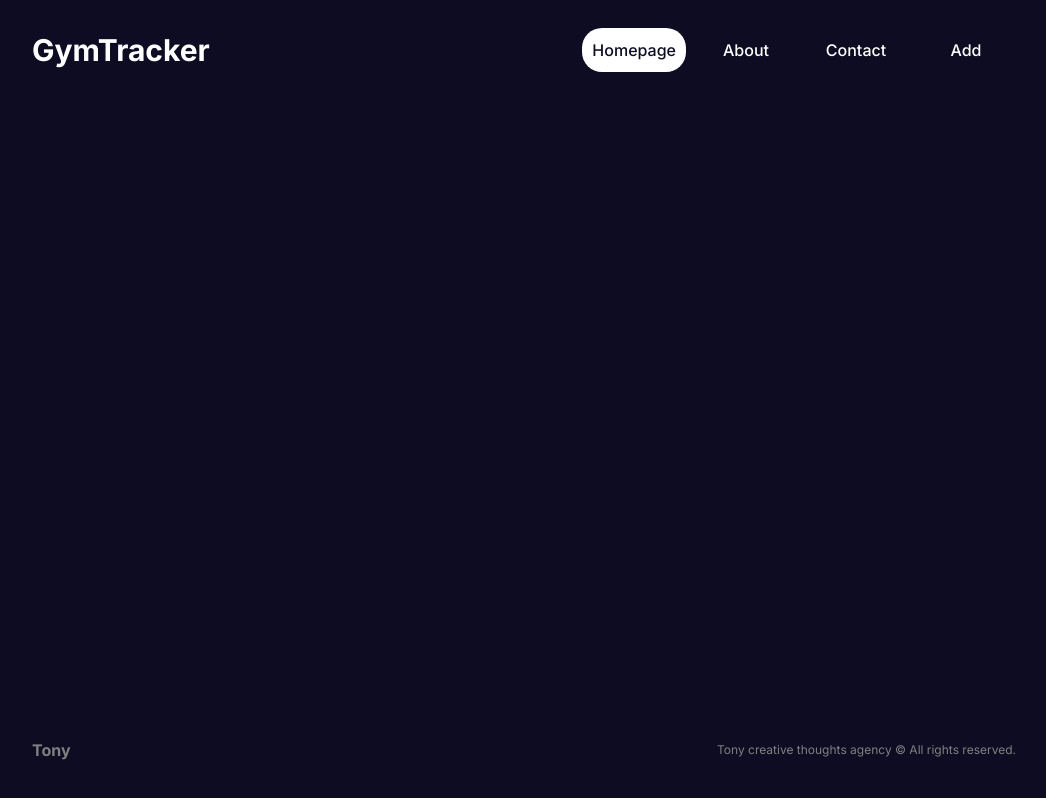
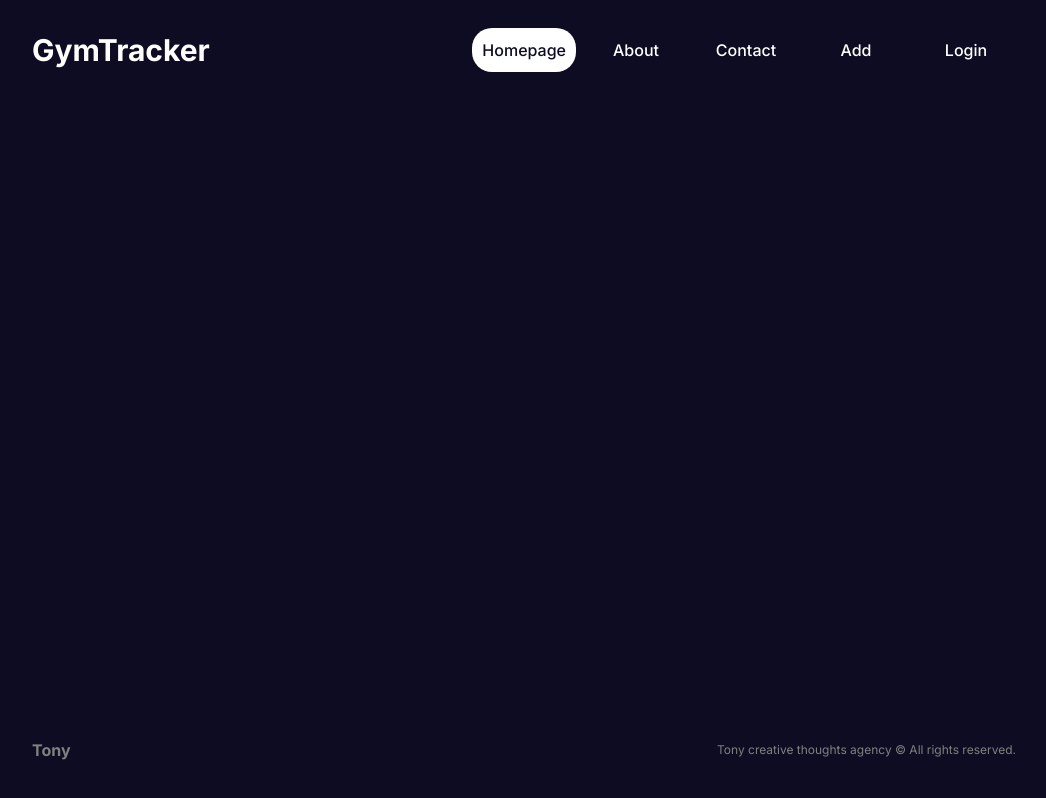
Before and after one commit to TonyNgyen/GymTracker, a Next.js app: page / in a window 1280 px wide. Shown: the whole page, without its empty margins (116-1162 px from the left). Built offline with nearby package versions, Linux system fonts and the light colour scheme.

Commit message:
Added button for login

```diff
--- a/src/components/navbar/links/Links.jsx
+++ b/src/components/navbar/links/Links.jsx
@@ -23,6 +23,10 @@ const links = [
     title: "Add",
     path: "/add",
   },
+  {
+    title: "Login",
+    path: "/login",
+  }
 ];
 
 function Links() {
```
